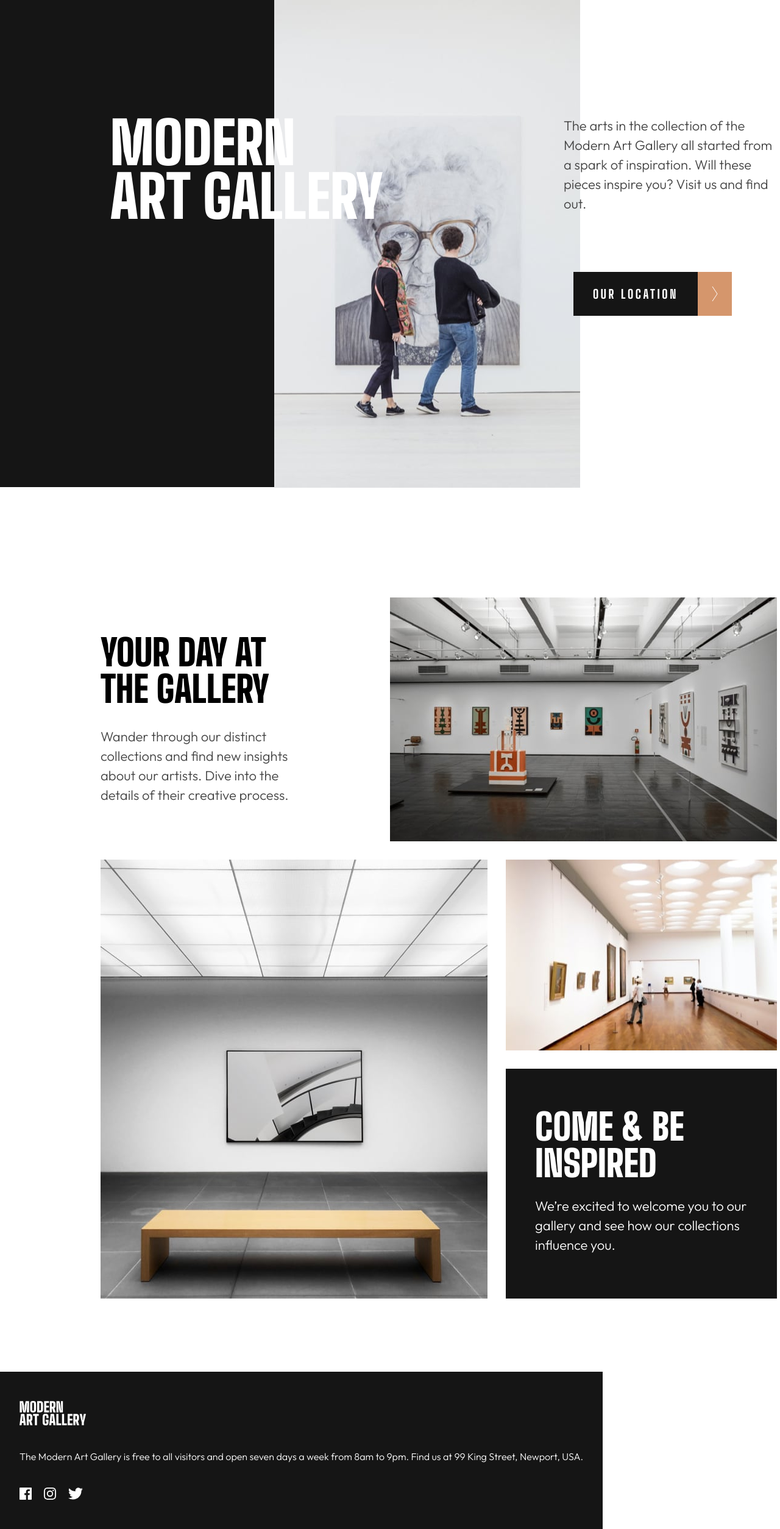
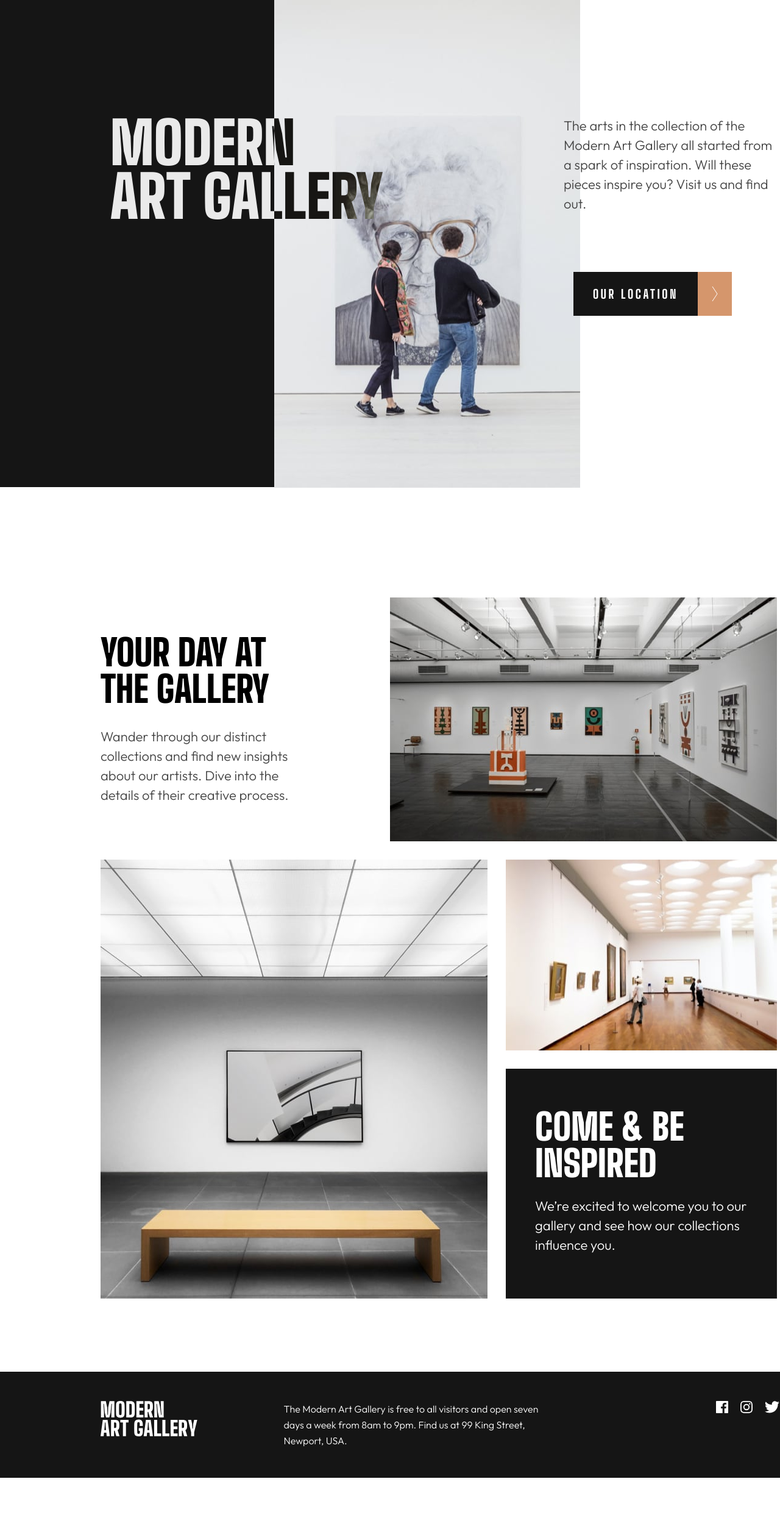
Before and after one commit to dantheuri/art-gallery-website, a React (Vite) app: page / in a window 1280 px wide. Shown: the whole page at 61% size. After the commit the page ends 2424 px from the top, so only its background shows below. Built offline with nearby package versions, Linux system fonts and the light colour scheme.

Commit message:
finished desktop footer

```diff
--- a/src/components/Footer.tsx
+++ b/src/components/Footer.tsx
@@ -5,22 +5,21 @@ import twitterIcon from "../assets/icon-twitter.svg";
 
 const Footer = () => {
 	return (
-		<footer className="footer mt-[7.5rem] grid grid-cols-1 gap-y-[2.38rem] px-[2rem] py-[3rem] bg-almost-black">
-			<div className="footer-logo">
-				<img
-					src={logoLight}
-					alt=""
-					className="object-contain w-[6.87813rem] h-[2.5rem]"
-				/>
-			</div>
-			<div className="">
-				<p className="leading-[1.625rem] font-[300] text-[1rem] font-outfit text-white">
+		<footer className="footer w-full mt-[7.5rem] grid grid-cols-1 lg:flex gap-y-[2.38rem] px-[2rem] lg:px-[10.31rem] py-[3rem] bg-almost-black">
+			<img
+				src={logoLight}
+				alt=""
+				className="object-contain w-[6.87813rem] h-[2.5rem] lg:w-[10rem] lg:h-[3.625rem]"
+			/>
+
+			<div className="ml-[8.78rem]">
+				<p className="leading-[1.625rem] lg:w-[26.875rem] font-[300] text-[1rem] font-outfit text-white">
 					The Modern Art Gallery is free to all visitors and open seven days a
 					week from 8am to 9pm. Find us at 99 King Street, Newport, USA.
 				</p>
 			</div>
 
-			<div className="flex gap-x-[1.25rem] h-[1.25rem] w-full">
+			<div className="flex gap-x-[1.25rem] lg:ml-[17.5rem] h-[1.25rem] w-full">
 				<img src={facebookIcon} alt="" />
 				<img src={instagramIcon} alt="" />
 				<img src={twitterIcon} alt="" />
--- a/src/components/Header.tsx
+++ b/src/components/Header.tsx
@@ -31,8 +31,8 @@ const Header = () => {
 				</picture>
 			</div>
 			<div className="font-bigShouldersDisplay lg:absolute lg:left-[10.31rem] lg:mt-[11.87rem] lg:text-white lg:w-[32.125rem] lg:text-[6rem] lg:leading-[5.5rem] px-[1rem] leading-[3.4375rem] font-[900] uppercase w-[21.4375rem] mt-[2rem] text-almost-black text-[3.75rem]">
-				<h1 className="">Modern</h1>
-				<h1>Art Gallery</h1>
+				<h1 className="mix-blend-difference">Modern</h1>
+				<h1 className="mix-blend-difference">Art Gallery</h1>
 			</div>
 			<div className=" px-[1rem] w-[21.875rem] mt-[2rem]">
 				<p className="text-[1.375rem] lg:absolute lg:left-[57.81rem] lg:top-[11.87rem] leading-[2rem] font-outfit text-dark-grey">
```
